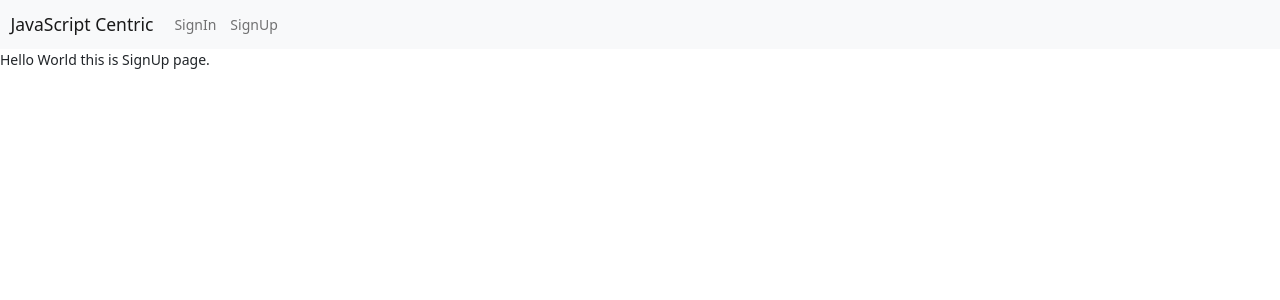
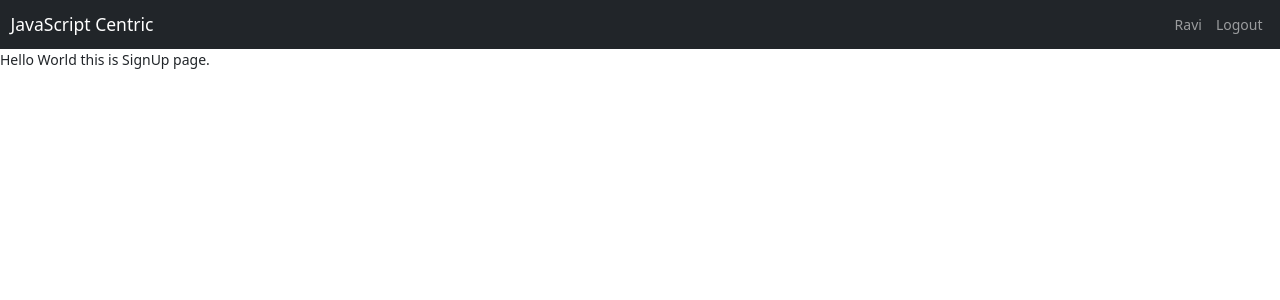
Before and after one commit to ravics09/javascriptcentricReactJS, a React (Create React App) app: page /signup in a window 1280 px wide. Shown: the top 300 px of the page. Built offline with nearby package versions, Linux system fonts and the light colour scheme.

Commit message:
Corrected navbar with react-bootstrap and with class state

```diff
--- a/src/components/navbar.js
+++ b/src/components/navbar.js
@@ -2,80 +2,59 @@ import React, { Component } from "react";
 import { Link } from "react-router-dom";
 
 class NavBar extends Component {
+  constructor(props) {
+    super(props);
+    this.state = {
+      currentUser: true,
+      userName:"Ravi"
+    };
+  }
+
+  logout = () => {
+    this.setState({currentUser: false});
+  }
+
   render() {
+    const { currentUser, userName } = this.state;
     return (
-      <nav class="navbar navbar-expand-lg navbar-light bg-light">
-        <div class="container-fluid">
-          <Link class="navbar-brand" to="/">
+      <nav className="navbar navbar-expand navbar-dark bg-dark">
+        <div className="container-fluid">
+          <Link className="navbar-brand" to="/">
             JavaScript Centric
           </Link>
-          <button
-            class="navbar-toggler"
-            type="button"
-            data-bs-toggle="collapse"
-            data-bs-target="#navbarScroll"
-            aria-controls="navbarScroll"
-            aria-expanded="false"
-            aria-label="Toggle navigation"
-          >
-            <span class="navbar-toggler-icon"></span>
-          </button>
-          <div class="collapse navbar-collapse" id="navbarScroll">
-            <ul class="navbar-nav me-auto my-2 my-lg-0 navbar-nav-scroll">
-              <li class="nav-item">
-                <Link class="nav-link" to="/signin">
-                  SignIn
-                </Link>
-              </li>
-              <li class="nav-item">
-                <Link class="nav-link" to="/signup">
-                  SignUp
-                </Link>
-              </li>
-            </ul>
+          <div className="navbar-nav mr-auto">
+            {currentUser ? (
+              <div className="navbar-nav ml-auto d-flex">
+                <li className="nav-item">
+                  <Link to={"/profile"} className="nav-link">
+                    {userName}
+                  </Link>
+                </li>
+                <li className="nav-item">
+                  <Link to="/signin" className="nav-link" onClick={this.logout}>
+                    Logout
+                  </Link>
+                </li>
+              </div>
+            ) : (
+              <div className="navbar-nav ml-auto">
+                <li className="nav-item">
+                  <Link to={"/signin"} className="nav-link">
+                    Sign In
+                  </Link>
+                </li>
+
+                <li className="nav-item">
+                  <Link to={"/signup"} className="nav-link">
+                    Sign Up
+                  </Link>
+                </li>
+              </div>
+            )}
           </div>
         </div>
       </nav>
     );
   }
 }
-
-// class NavBar extends Component {
-//   render() {
-//     return (
-//       <nav class="navbar navbar-expand-lg navbar-light bg-light">
-//         <div class="container-fluid">
-//           <Link class="navbar-brand" to="/">
-//             JavaScript Centric
-//           </Link>
-//           <button
-//             class="navbar-toggler"
-//             type="button"
-//             data-bs-toggle="collapse"
-//             data-bs-target="#navbarScroll"
-//             aria-controls="navbarScroll"
-//             aria-expanded="false"
-//             aria-label="Toggle navigation"
-//           >
-//             <span class="navbar-toggler-icon"></span>
-//           </button>
-//           <div class="collapse navbar-collapse" id="navbarScroll">
-//             <ul class="navbar-nav me-auto my-2 my-lg-0 navbar-nav-scroll">
-//               <li class="nav-item">
-//                 <Link class="nav-link" to="/signin">
-//                   SignIn
-//                 </Link>
-//               </li>
-//               <li class="nav-item">
-//                 <Link class="nav-link" to="/signup">
-//                   SignUp
-//                 </Link>
-//               </li>
-//             </ul>
-//           </div>
-//         </div>
-//       </nav>
-//     );
-//   }
-// }
 export default NavBar;
--- a/src/pages/Profile/profile.jsx
+++ b/src/pages/Profile/profile.jsx
@@ -0,0 +1,10 @@
+import React from 'react';
+
+const Profile = () => {
+    return(
+        <div>
+            Hello World this is Profile page.
+        </div>
+    )
+}
+export default Profile;
--- a/src/routes/routes.js
+++ b/src/routes/routes.js
@@ -4,6 +4,7 @@ import { Switch, Route } from "react-router-dom";
 import SignIn from "./../pages/SignIn/signIn";
 import SignUp from "./../pages/SignUp/signUp";
 import Home from "./../pages/Home/home";
+import Profile from "./../pages/Profile/profile";
 
 const Routes = () => {
   return (
@@ -12,6 +13,7 @@ const Routes = () => {
       <Route exact component={Home} path="/home" />
       <Route exact component={SignIn} path="/signin" />
       <Route exact component={SignUp} path="/signup" />
+      <Route exact component={Profile} path="/profile" />
     </Switch>
   );
 };
```
